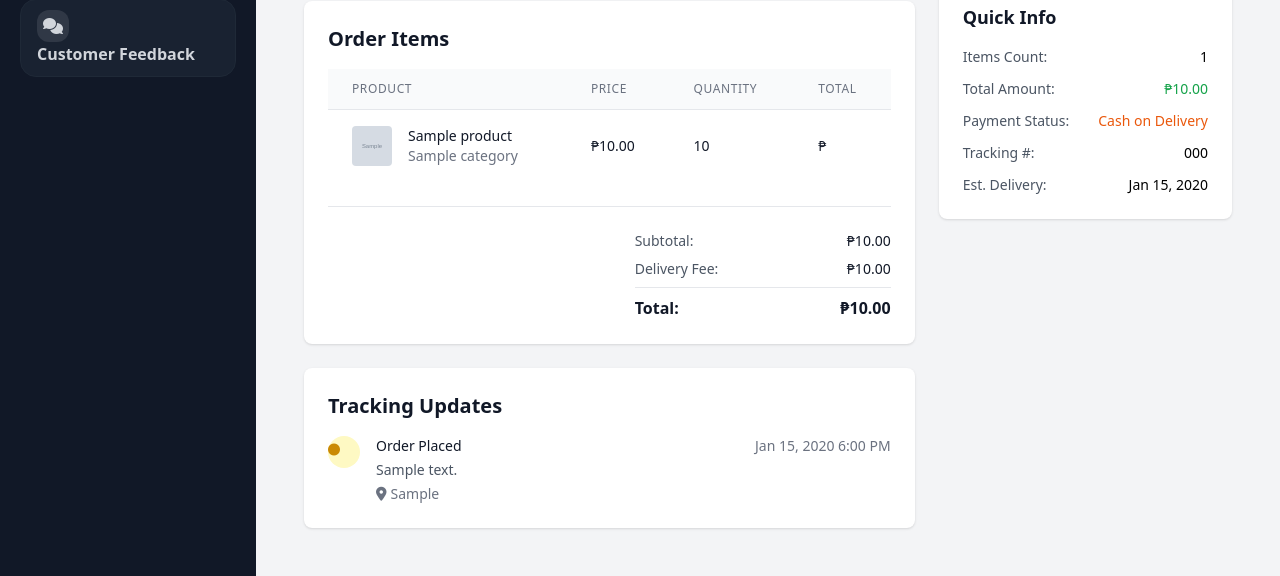
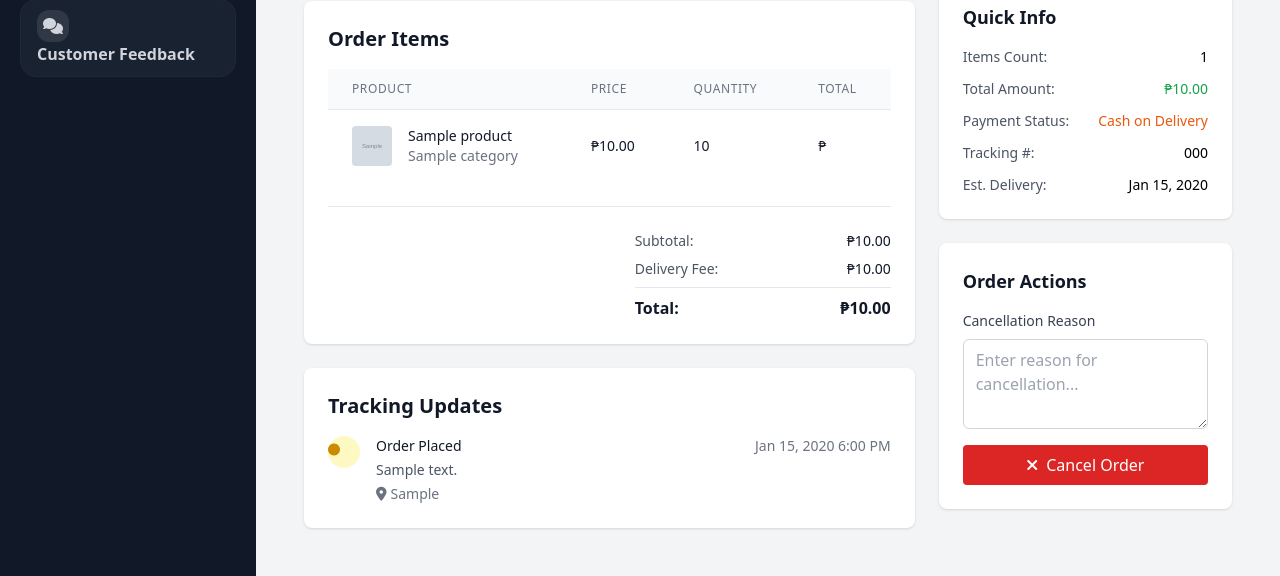
Before and after one commit to sillarroseann/goldenmais, a Django app: page /admin-order-details/1/ in a window 1280 px wide. Shown: the part 695-1271 px from the top of the page. Run offline with Django 4.2, Linux system fonts and the light colour scheme; a user stored in the database is signed in; tables that the repository leaves empty hold one stand-in row (values such as "Sample post"); grey boxes marked "Sample" are stand-in pictures; some libraries are stand-ins or nearby versions.

Commit message:
Add stock validation, order cancellation, and Gcash/PayMaya phone redirect

```diff
--- a/core/urls.py
+++ b/core/urls.py
@@ -54,6 +54,7 @@
     path('admin-product-quick-stock/', views.admin_quick_stock_update, name='admin_quick_stock_update'),
     path('admin-orders/', views.admin_orders, name='admin_orders'),
     path('admin-order-details/<int:order_id>/', views.admin_order_details, name='admin_order_details'),
+    path('admin-order-cancel/<int:order_id>/', views.cancel_order, name='cancel_order'),
     path('admin-customers/', views.admin_customers, name='admin_customers'),
     path('admin-customer-edit/<int:customer_id>/', views.admin_customer_edit, name='admin_customer_edit'),
     path('admin-customer-view/<int:customer_id>/', views.admin_customer_view, name='admin_customer_view'),
--- a/core/views.py
+++ b/core/views.py
@@ -1090,6 +1090,35 @@
     return redirect('admin_orders')
 
 
+@admin_required
+def cancel_order(request, order_id):
+    """Cancel an order"""
+    order = get_object_or_404(Order, id=order_id)
+
+    if request.method == 'POST':
+        # Only allow cancellation if order is not already delivered or cancelled
+        if order.status not in ('delivered', 'cancelled'):
+            old_status = order.status
+            order.status = 'cancelled'
+            order.save()
+
+            # Create tracking update
+            cancellation_reason = request.POST.get('cancellation_reason', 'Order cancelled by admin')
+            OrderTracking.objects.create(
+                order=order,
+                status='cancelled',
+                message=cancellation_reason,
+                location='Golden Mais Farm, Calubian, Leyte',
+                updated_by=request.user.get_full_name() or request.user.username
+            )
+
+            messages.success(request, f'Order #{order.order_number} has been cancelled.')
+        else:
+            messages.error(request, f'Cannot cancel order #{order.order_number}. Order is already {order.get_status_display()}.')
+
+    return redirect('admin_order_details', order_id=order_id)
+
+
 @login_required
 def checkout(request):
     """Checkout view"""
@@ -1126,17 +1155,79 @@
         payment_method = request.POST.get('payment_method', 'cash')
         payment_confirmed = request.POST.get('payment_confirmed') == 'true'
 
-        if payment_method in ('gcash', 'maya') and not payment_confirmed:
-            messages.error(request, 'Please complete your GCash or PayMaya payment before placing your order.')
+        # Validate stock availability for all items
+        stock_errors = []
+        for cart_item in cart_items:
+            if cart_item.quantity > cart_item.product.stock_quantity:
+                stock_errors.append(
+                    f"{cart_item.product.name}: Only {cart_item.product.stock_quantity} in stock, "
+                    f"but you ordered {cart_item.quantity}."
+                )
+
+        if stock_errors:
+            for error in stock_errors:
+                messages.error(request, error)
             context = _checkout_context(
                 preselected_payment=payment_method,
                 selected_delivery_method=delivery_method,
                 phone_value=phone,
                 delivery_address_value=delivery_address,
                 notes_value=notes,
-                digital_payment_error=True,
             )
             return render(request, 'core/checkout.html', context)
+
+        if payment_method in ('gcash', 'maya'):
+            # Redirect to GCash/PayMaya with phone number and order details
+            order_items_text = '\n'.join([
+                f"- {item.product.name}: {item.quantity}x ₱{item.product.price}"
+                for item in cart_items
+            ])
+            delivery_fee = Decimal('50.00') if delivery_method == 'delivery' else Decimal('0.00')
+            total = subtotal + delivery_fee
+
+            message = f"Golden Mais Order:\n{order_items_text}\nDelivery: ₱{delivery_fee}\nTotal: ₱{total}"
+            phone_number = "09631186511"
+
+            # For GCash/PayMaya, redirect to messaging app with order details
+            import urllib.parse
+            encoded_message = urllib.parse.quote(message)
+
+            # Create order first to track the payment attempt
+            order = Order.objects.create(
+                customer=customer,
+                delivery_method=delivery_method,
+                delivery_address=delivery_address,
+                phone=phone,
+                notes=notes,
+                status='pending',
+                subtotal=subtotal,
+                delivery_fee=delivery_fee,
+                total=total
+            )
+
+            for cart_item in cart_items:
+                OrderItem.objects.create(
+                    order=order,
+                    product=cart_item.product,
+                    quantity=cart_item.quantity,
+                    price=cart_item.product.price
+                )
+
+            OrderTracking.objects.create(
+                order=order,
+                status='pending',
+                message='Order placed. Awaiting payment via GCash/PayMaya. Please send payment to the provided number.',
+                location='Golden Mais Farm, Calubian, Leyte',
+                updated_by='System'
+            )
+
+            # Clear cart
+            cart_items.delete()
+
+            messages.success(request, f'Order #{order.order_number} created! Please send payment via GCash/PayMaya.')
+
+            # Redirect to messaging (SMS/WhatsApp)
+            return redirect(f'https://wa.me/{phone_number}?text={encoded_message}')
 
         # Update customer phone if provided
         if phone and phone != customer.phone:
--- a/templates/admin/order_details.html
+++ b/templates/admin/order_details.html
@@ -232,7 +232,7 @@
         </div>
 
         <!-- Quick Info -->
-        <div class="bg-white rounded-lg shadow p-6">
+        <div class="bg-white rounded-lg shadow p-6 mb-6">
             <h3 class="text-lg font-semibold text-gray-900 mb-4">Quick Info</h3>
 
             <div class="space-y-3 text-sm">
@@ -265,8 +265,31 @@
                 </div>
                 {% endif %}
             </div>
+        </div>
 
+        <!-- Cancel Order -->
+        {% if order.status not in 'delivered,cancelled' %}
+        <div class="bg-white rounded-lg shadow p-6">
+            <h3 class="text-lg font-semibold text-gray-900 mb-4">Order Actions</h3>
+
+            <form method="post" action="{% url 'cancel_order' order.id %}" onsubmit="return confirm('Are you sure you want to cancel this order? This action cannot be undone.');">
+                {% csrf_token %}
+                <div class="space-y-4">
+                    <div>
+                        <label class="block text-sm font-medium text-gray-700 mb-2">Cancellation Reason</label>
+                        <textarea name="cancellation_reason" rows="3"
+                                  class="w-full px-3 py-2 border border-gray-300 rounded-md focus:outline-none focus:ring-2 focus:ring-red-500"
+                                  placeholder="Enter reason for cancellation..."></textarea>
+                    </div>
+
+                    <button type="submit"
+                            class="w-full bg-red-600 text-white px-4 py-2 rounded hover:bg-red-700 transition">
+                        <i class="fas fa-times mr-2"></i>Cancel Order
+                    </button>
+                </div>
+            </form>
         </div>
+        {% endif %}
     </div>
 </div>
 {% endblock %}
```
